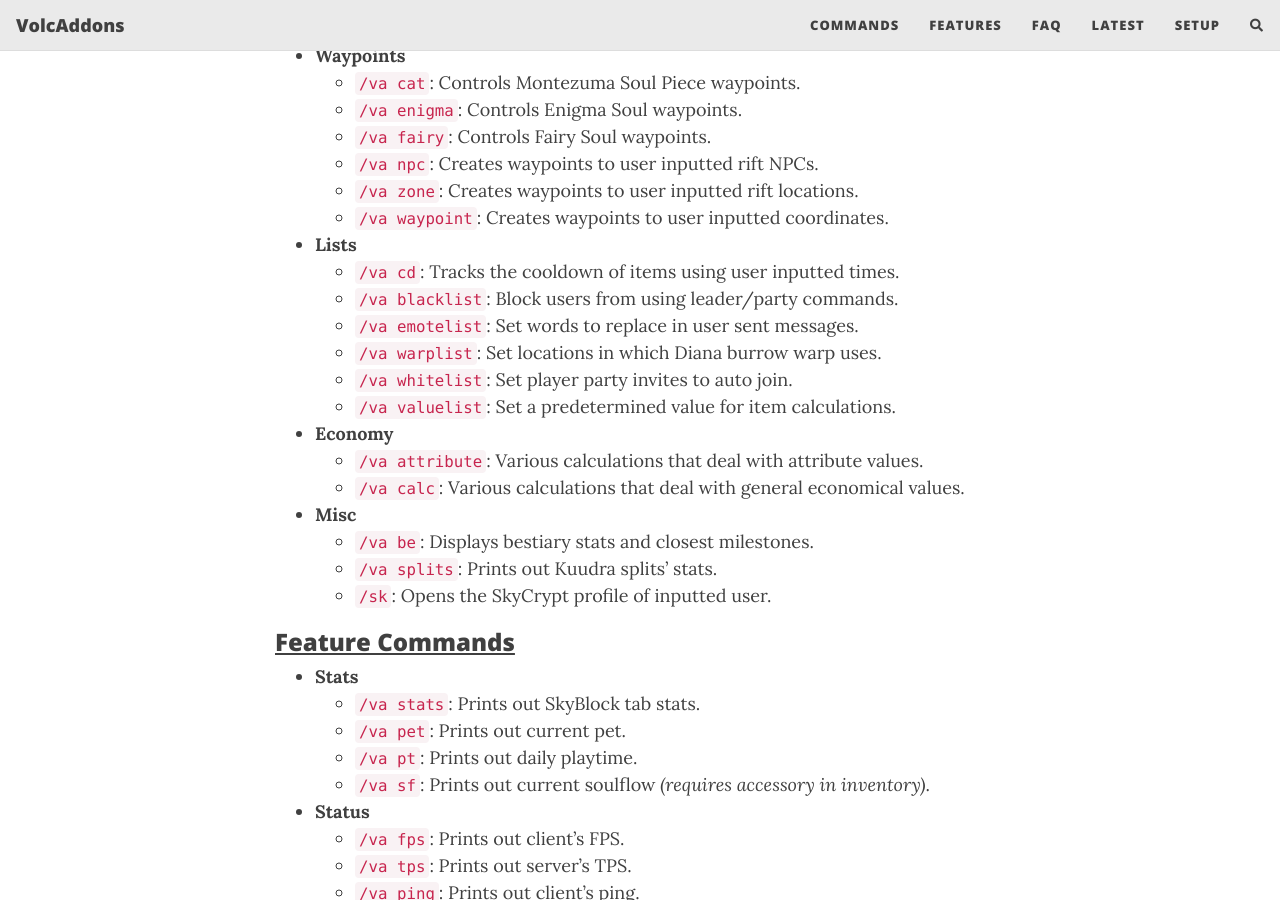
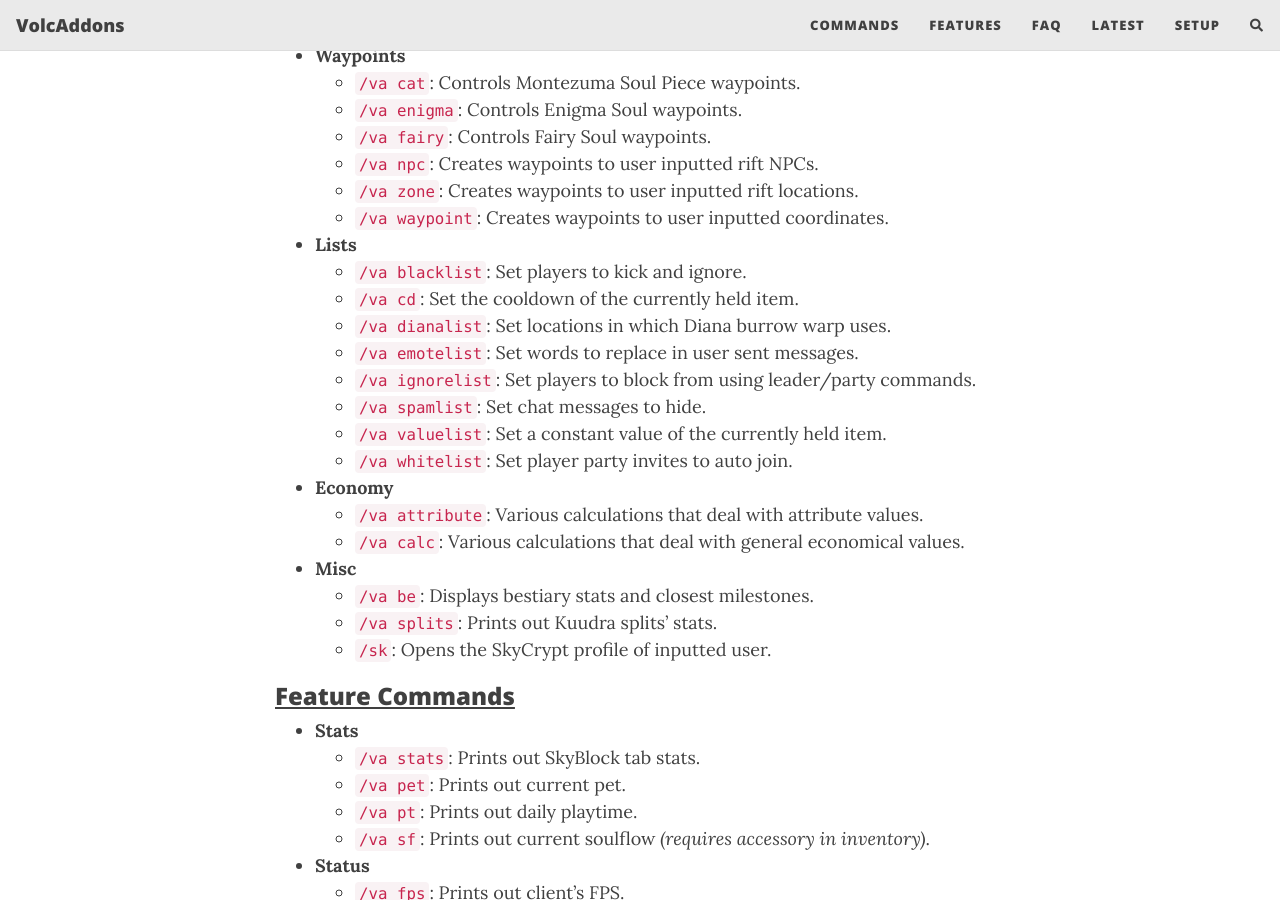
Before and after one commit to zhenga8533/VolcAddons, a Jekyll site: the page built from docs/commands.md, in a window 1280 px wide and 900 px high, scrolled down 505 px. Built offline with Jekyll 4.4.1, drawn with Linux system fonts in a browser that asks for light colours; nearby versions of some CDN libraries; comment, search, counter and statistics services are not loaded.

Commit message:
Update commands.md

```diff
--- a/docs/commands.md
+++ b/docs/commands.md
@@ -19,12 +19,14 @@
     - `/va zone`: Creates waypoints to user inputted rift locations.
     - `/va waypoint`: Creates waypoints to user inputted coordinates.
 - **Lists**
-    - `/va cd`: Tracks the cooldown of items using user inputted times.
-    - `/va blacklist`: Block users from using leader/party commands.
+    - `/va blacklist`: Set players to kick and ignore.
+    - `/va cd`: Set the cooldown of the currently held item.
+    - `/va dianalist`: Set locations in which Diana burrow warp uses.
     - `/va emotelist`: Set words to replace in user sent messages.
-    - `/va warplist`: Set locations in which Diana burrow warp uses.
+    - `/va ignorelist`: Set players to block from using leader/party commands.
+    - `/va spamlist`: Set chat messages to hide.
+    - `/va valuelist`: Set a constant value of the currently held item.
     - `/va whitelist`: Set player party invites to auto join.
-    - `/va valuelist`: Set a predetermined value for item calculations.
 - **Economy**
     - `/va attribute`: Various calculations that deal with attribute values.
     - `/va calc`: Various calculations that deal with general economical values.
```
